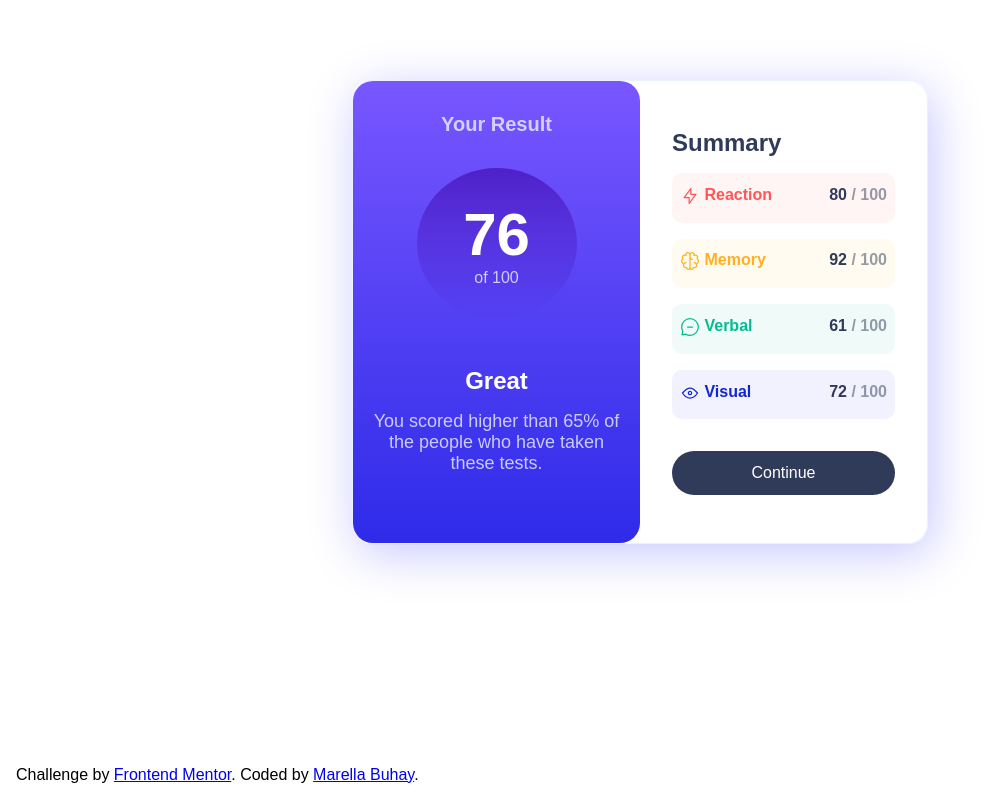
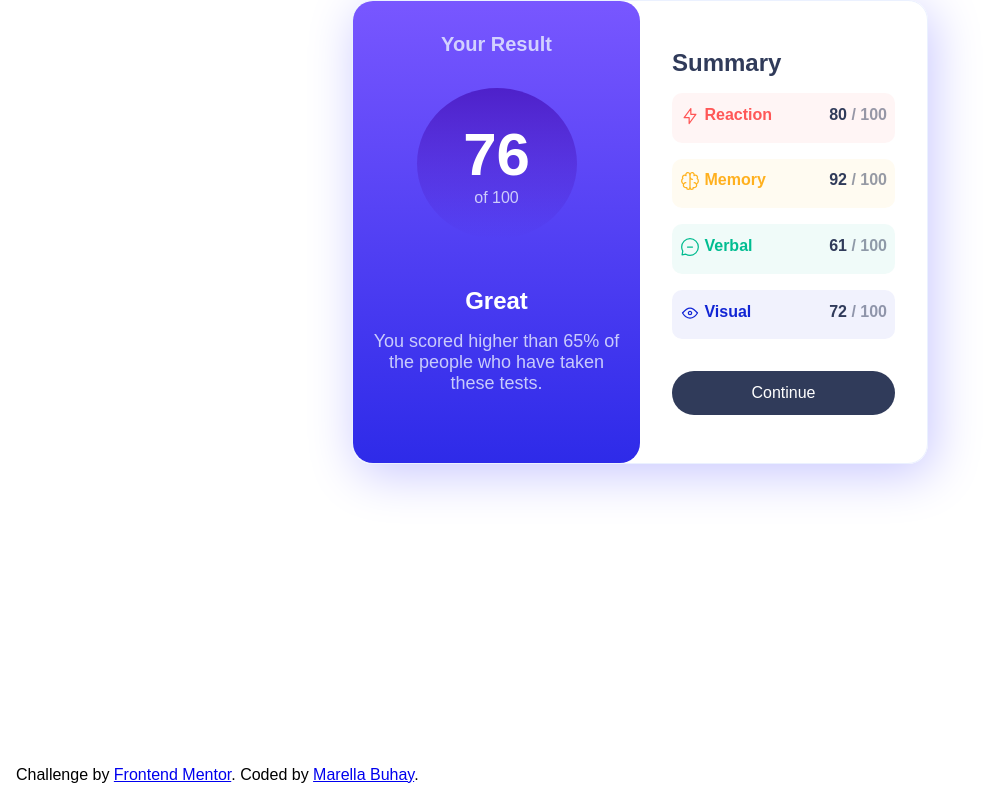
Before and after one commit to buhaymarella/frontend_mentor_result_summary_component_main, a plain HTML site: page index.html in a window 1280 px wide. Shown: the whole page, without its empty margins (0-998 px from the left). Drawn offline with Linux system fonts and the light colour scheme.

Commit message:
css changed

```diff
--- a/assets/style/style.css
+++ b/assets/style/style.css
@@ -34,7 +34,7 @@ body::-webkit-scrollbar {
 .main{
     display: grid;
     position: relative;
-    top: 5rem;
+    top: 10%;
 
 }
 .main__container{
```
